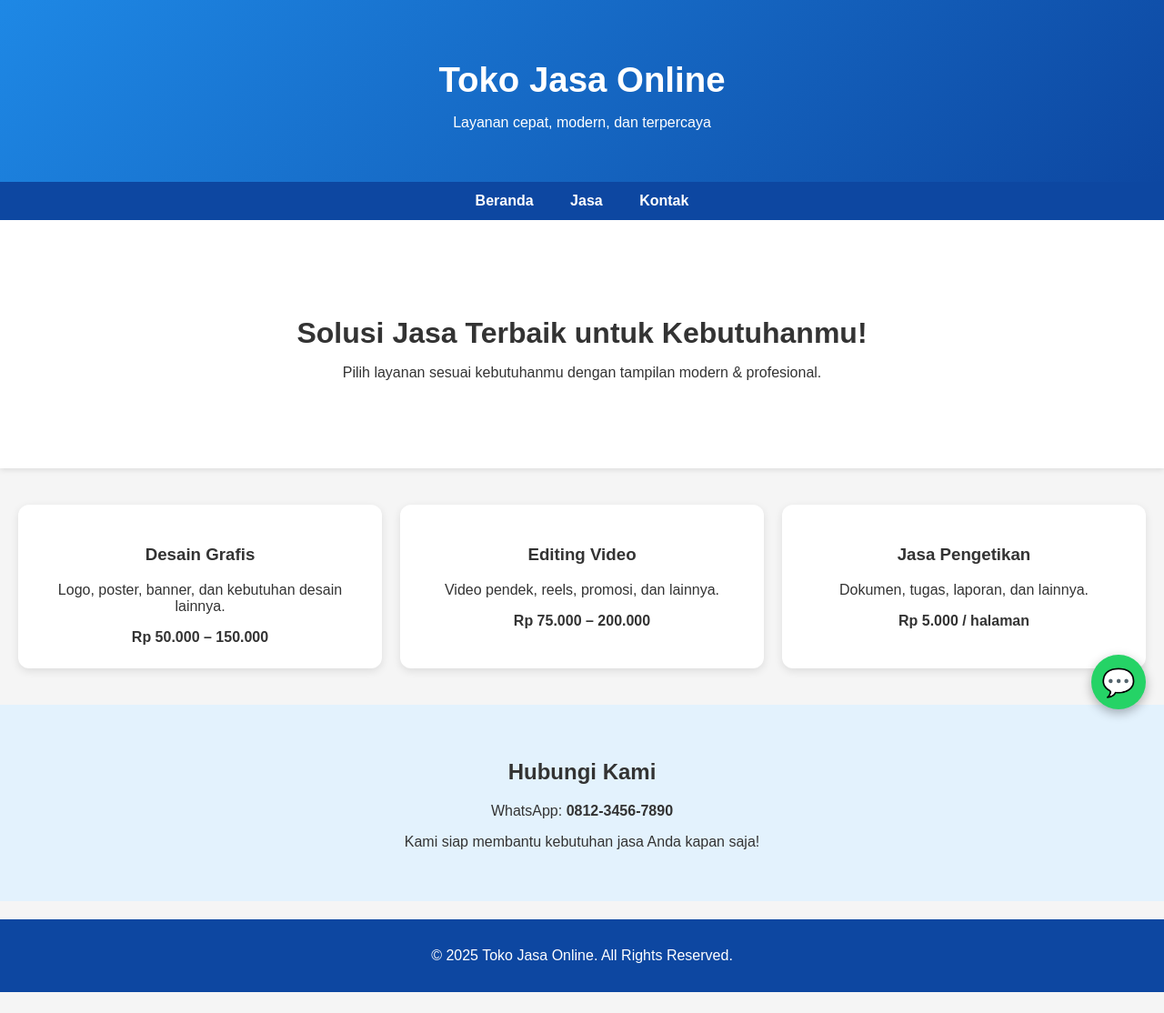
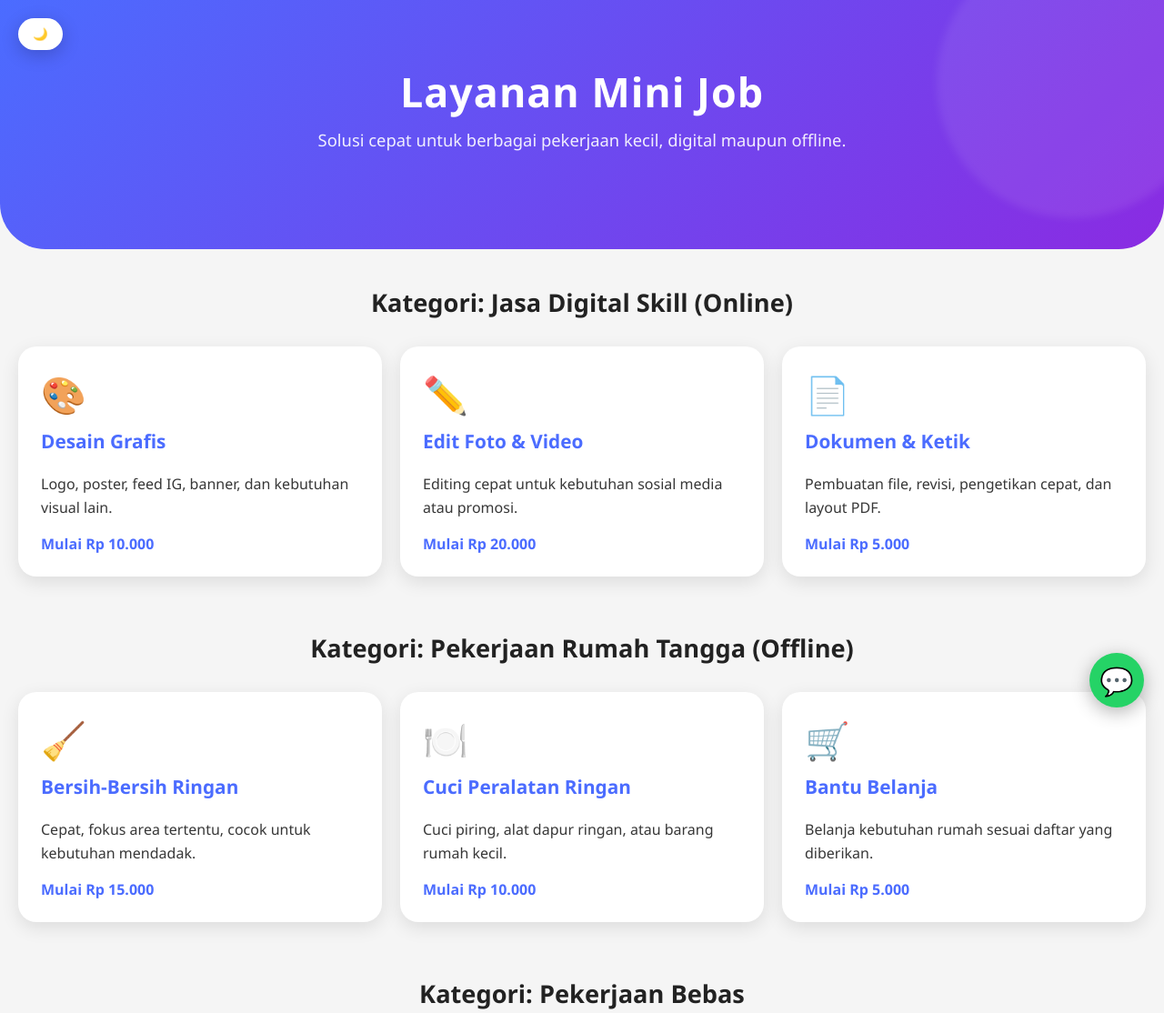
Before and after one commit to lanalunk/minijob, a plain HTML site: page index.html in a window 1280 px wide. Shown: the top 1114 px of the page at 91% size. Before the commit the page ends 1091 px from the top, so only its background shows below. Drawn offline with Linux system fonts and the light colour scheme.

Commit message:
Update index.html

```diff
--- a/index.html
+++ b/index.html
@@ -3,181 +3,273 @@
 <head>
   <meta charset="UTF-8" />
   <meta name="viewport" content="width=device-width, initial-scale=1.0" />
-  <title>Toko Jasa Online Modern</title>
+  <title>Layanan Mini Job</title>
 
   <style>
+    :root {
+      --bg: #f5f5f5;
+      --text: #222;
+      --card: #fff;
+      --gradient: linear-gradient(135deg, #4b6cff, #8a2be2);
+    }
+
+    /* DARK MODE */
+    body.dark {
+      --bg: #1a1a1a;
+      --text: #eaeaea;
+      --card: #222;
+      --gradient: linear-gradient(135deg, #2f4cff, #5c1ada);
+    }
+
     body {
       margin: 0;
-      font-family: Arial, sans-serif;
-      background: #f5f5f5;
-      color: #333;
+      font-family: 'Segoe UI', Arial, sans-serif;
+      background: var(--bg);
+      color: var(--text);
+      transition: 0.3s ease;
     }
 
+    /* HEADER */
     header {
-      background: linear-gradient(135deg, #1e88e5, #0d47a1);
+      background: var(--gradient);
+      padding: 70px 20px 90px;
+      text-align: center;
       color: white;
-      padding: 40px 20px;
+      border-bottom-left-radius: 50px;
+      border-bottom-right-radius: 50px;
+      position: relative;
+      overflow: hidden;
+    }
+
+    /* HERO IMAGE (ABSTRACT SHAPE) */
+    header::after {
+      content: "";
+      position: absolute;
+      width: 300px;
+      height: 300px;
+      background: rgba(255, 255, 255, 0.08);
+      border-radius: 50%;
+      top: -60px;
+      right: -50px;
+      filter: blur(4px);
+    }
+
+    header h1 {
+      margin: 0;
+      font-size: 2.8rem;
+      font-weight: 700;
+      letter-spacing: 1px;
+    }
+
+    header p {
+      font-size: 1.15rem;
+      opacity: 0.9;
+      margin-top: 10px;
+    }
+
+    /* DARK MODE BUTTON */
+    #darkToggle {
+      position: fixed;
+      top: 20px;
+      left: 20px;
+      background: white;
+      border: none;
+      padding: 10px 16px;
+      border-radius: 25px;
+      font-weight: bold;
+      cursor: pointer;
+      box-shadow: 0 5px 20px rgba(0,0,0,0.2);
+      z-index: 999;
+    }
+    body.dark #darkToggle {
+      background: #333;
+      color: white;
+    }
+
+    /* SECTION TITLE */
+    .section-title {
+      margin: 40px 20px 10px;
+      font-size: 1.7rem;
+      font-weight: 700;
       text-align: center;
     }
 
-    header h1 {
-      font-size: 2.4rem;
-      margin-bottom: 5px;
+    /* CARD GRID */
+    .card-container {
+      display: grid;
+      grid-template-columns: repeat(auto-fit, minmax(280px, 1fr));
+      gap: 20px;
+      padding: 20px;
     }
 
-    nav {
-      background: #0d47a1;
-      padding: 12px;
-      text-align: center;
-      position: sticky;
-      top: 0;
-      z-index: 100;
+    .card {
+      background: var(--card);
+      border-radius: 20px;
+      padding: 25px;
+      box-shadow: 0 6px 20px rgba(0,0,0,0.1);
+      transition: 0.3s ease;
     }
 
-    nav a {
-      color: white;
-      margin: 0 18px;
-      text-decoration: none;
-      font-weight: bold;
-      transition: 0.3s;
+    .card:hover {
+      transform: translateY(-7px);
+      box-shadow: 0 12px 28px rgba(0,0,0,0.18);
     }
 
-    nav a:hover {
-      opacity: 0.7;
-    }
-
-    .hero {
-      padding: 80px 20px;
-      background: white;
-      text-align: center;
-      box-shadow: 0 2px 6px rgba(0,0,0,0.1);
-    }
-
-    .hero h2 {
-      font-size: 2rem;
+    .card-icon {
+      font-size: 40px;
       margin-bottom: 10px;
     }
 
-    .services {
-      display: grid;
-      grid-template-columns: repeat(auto-fit, minmax(260px, 1fr));
-      gap: 20px;
-      padding: 40px 20px;
+    .card h3 {
+      margin-top: 0;
+      color: #4b6cff;
+      font-size: 1.3rem;
     }
 
-    .service-card {
-      background: white;
-      padding: 25px;
-      border-radius: 12px;
-      box-shadow: 0 3px 10px rgba(0,0,0,0.1);
-      text-align: center;
-      transition: 0.3s;
+    body.dark .card h3 {
+      color: #9dacff;
     }
 
-    .service-card:hover {
-      transform: translateY(-5px);
-      box-shadow: 0 6px 16px rgba(0,0,0,0.15);
+    .card p {
+      opacity: 0.9;
+      line-height: 1.6;
     }
 
-    .contact {
-      padding: 40px 20px;
-      text-align: center;
-      background: #e3f2fd;
+    /* PRICELIST */
+    .price {
+      margin-top: 12px;
+      font-weight: bold;
+      color: #4b6cff;
+    }
+    body.dark .price {
+      color: #b2bfff;
     }
 
-    footer {
-      background: #0d47a1;
-      color: white;
-      text-align: center;
-      padding: 15px;
-      margin-top: 20px;
-    }
-
-    .wa-btn {
+    /* WHATSAPP BUTTON */
+    .wa-button {
       position: fixed;
-      bottom: 20px;
-      right: 20px;
-      background: #25D366;
+      bottom: 22px;
+      right: 22px;
+      background: #25d366;
       color: white;
       width: 60px;
       height: 60px;
       border-radius: 50%;
       display: flex;
+      justify-content: center;
       align-items: center;
-      justify-content: center;
       font-size: 30px;
       text-decoration: none;
-      box-shadow: 0 4px 12px rgba(0,0,0,0.3);
+      box-shadow: 0 5px 20px rgba(0,0,0,0.3);
       transition: 0.3s;
-      z-index: 200;
+      z-index: 999;
     }
 
-    .wa-btn:hover {
+    .wa-button:hover {
       transform: scale(1.1);
-    }
-
-    @media (max-width: 600px) {
-      header h1 {
-        font-size: 1.8rem;
-      }
-      .hero h2 {
-        font-size: 1.5rem;
-      }
+      background: #1ebe5d;
     }
   </style>
 </head>
 
 <body>
 
-  <header>
-    <h1>Toko Jasa Online</h1>
-    <p>Layanan cepat, modern, dan terpercaya</p>
-  </header>
+<button id="darkToggle">🌙</button>
 
-  <nav>
-    <a href="#beranda">Beranda</a>
-    <a href="#jasa">Jasa</a>
-    <a href="#kontak">Kontak</a>
-  </nav>
+<header>
+  <h1>Layanan Mini Job</h1>
+  <p>Solusi cepat untuk berbagai pekerjaan kecil, digital maupun offline.</p>
+</header>
 
-  <section class="hero" id="beranda">
-    <h2>Solusi Jasa Terbaik untuk Kebutuhanmu!</h2>
-    <p>Pilih layanan sesuai kebutuhanmu dengan tampilan modern & profesional.</p>
-  </section>
+<!-- DIGITAL SKILL -->
+<div class="section-title">Kategori: Jasa Digital Skill (Online)</div>
+<div class="card-container">
 
-  <section class="services" id="jasa">
-    <div class="service-card">
-      <h3>Desain Grafis</h3>
-      <p>Logo, poster, banner, dan kebutuhan desain lainnya.</p>
-      <strong>Rp 50.000 – 150.000</strong>
-    </div>
+  <div class="card">
+    <div class="card-icon">🎨</div>
+    <h3>Desain Grafis</h3>
+    <p>Logo, poster, feed IG, banner, dan kebutuhan visual lain.</p>
+    <div class="price">Mulai Rp 10.000</div>
+  </div>
 
-    <div class="service-card">
-      <h3>Editing Video</h3>
-      <p>Video pendek, reels, promosi, dan lainnya.</p>
-      <strong>Rp 75.000 – 200.000</strong>
-    </div>
+  <div class="card">
+    <div class="card-icon">✏️</div>
+    <h3>Edit Foto & Video</h3>
+    <p>Editing cepat untuk kebutuhan sosial media atau promosi.</p>
+    <div class="price">Mulai Rp 20.000</div>
+  </div>
 
-    <div class="service-card">
-      <h3>Jasa Pengetikan</h3>
-      <p>Dokumen, tugas, laporan, dan lainnya.</p>
-      <strong>Rp 5.000 / halaman</strong>
-    </div>
-  </section>
+  <div class="card">
+    <div class="card-icon">📄</div>
+    <h3>Dokumen & Ketik</h3>
+    <p>Pembuatan file, revisi, pengetikan cepat, dan layout PDF.</p>
+    <div class="price">Mulai Rp 5.000</div>
+  </div>
 
-  <section class="contact" id="kontak">
-    <h2>Hubungi Kami</h2>
-    <p>WhatsApp: <strong>0812-3456-7890</strong></p>
-    <p>Kami siap membantu kebutuhan jasa Anda kapan saja!</p>
-  </section>
+</div>
 
-  <footer>
-    <p>&copy; 2025 Toko Jasa Online. All Rights Reserved.</p>
-  </footer>
+<!-- RUMAH TANGGA -->
+<div class="section-title">Kategori: Pekerjaan Rumah Tangga (Offline)</div>
+<div class="card-container">
 
-  <a class="wa-btn"
-     href="https://wa.me/6281234567890?text=Halo,%20saya%20ingin%20bertanya%20tentang%20layanan%20Anda"
-     target="_blank">💬</a>
+  <div class="card">
+    <div class="card-icon">🧹</div>
+    <h3>Bersih-Bersih Ringan</h3>
+    <p>Cepat, fokus area tertentu, cocok untuk kebutuhan mendadak.</p>
+    <div class="price">Mulai Rp 15.000</div>
+  </div>
+
+  <div class="card">
+    <div class="card-icon">🍽️</div>
+    <h3>Cuci Peralatan Ringan</h3>
+    <p>Cuci piring, alat dapur ringan, atau barang rumah kecil.</p>
+    <div class="price">Mulai Rp 10.000</div>
+  </div>
+
+  <div class="card">
+    <div class="card-icon">🛒</div>
+    <h3>Bantu Belanja</h3>
+    <p>Belanja kebutuhan rumah sesuai daftar yang diberikan.</p>
+    <div class="price">Mulai Rp 5.000</div>
+  </div>
+
+</div>
+
+<!-- PEKERJAAN BEBAS -->
+<div class="section-title">Kategori: Pekerjaan Bebas</div>
+<div class="card-container">
+
+  <div class="card">
+    <div class="card-icon">📦</div>
+    <h3>Antar Barang</h3>
+    <p>Pengantaran barang jarak dekat dengan aman.</p>
+    <div class="price">Mulai Rp 10.000</div>
+  </div>
+
+  <div class="card">
+    <div class="card-icon">🛠️</div>
+    <h3>Helper Acak</h3>
+    <p>Bantu angkat barang, pasang barang, atau tugas kecil lain.</p>
+    <div class="price">Mulai Rp 10.000</div>
+  </div>
+
+  <div class="card">
+    <div class="card-icon">⚡</div>
+    <h3>Micro Task Lainnya</h3>
+    <p>Pekerjaan bebas sesuai kebutuhan. Bisa dibicarakan dulu.</p>
+    <div class="price">Flexible</div>
+  </div>
+
+</div>
+
+<!-- WHATSAPP BUTTON -->
+<a class="wa-button" href="https://wa.me/6285727754442" target="_blank">💬</a>
+
+<script>
+  document.getElementById("darkToggle").onclick = () => {
+    document.body.classList.toggle("dark");
+  };
+</script>
 
 </body>
 </html>
```
